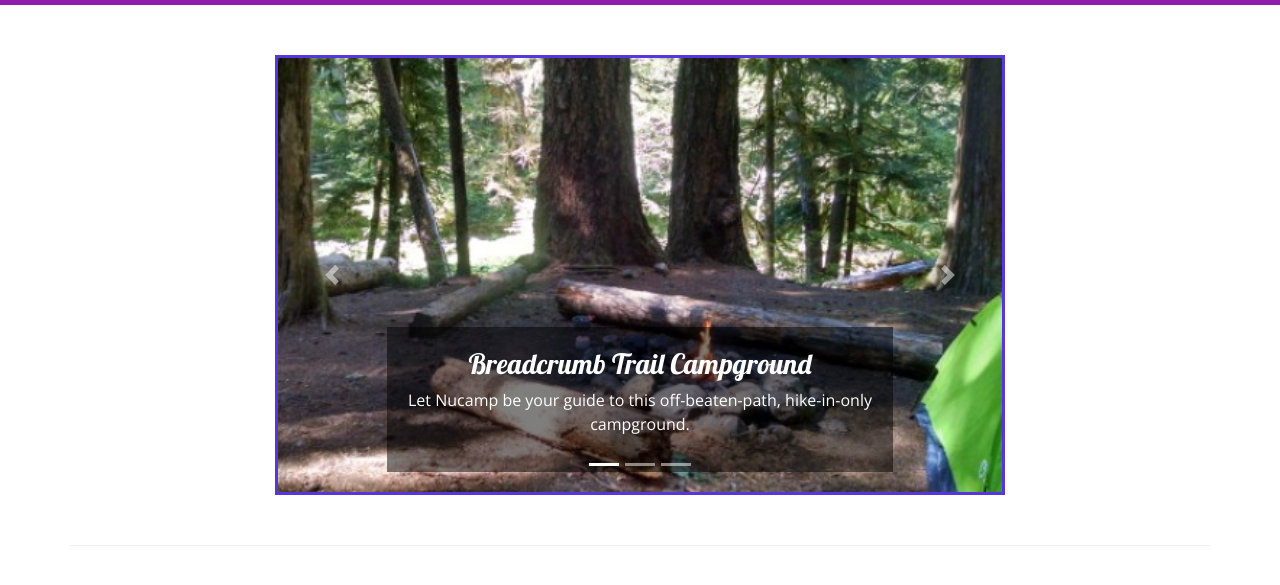
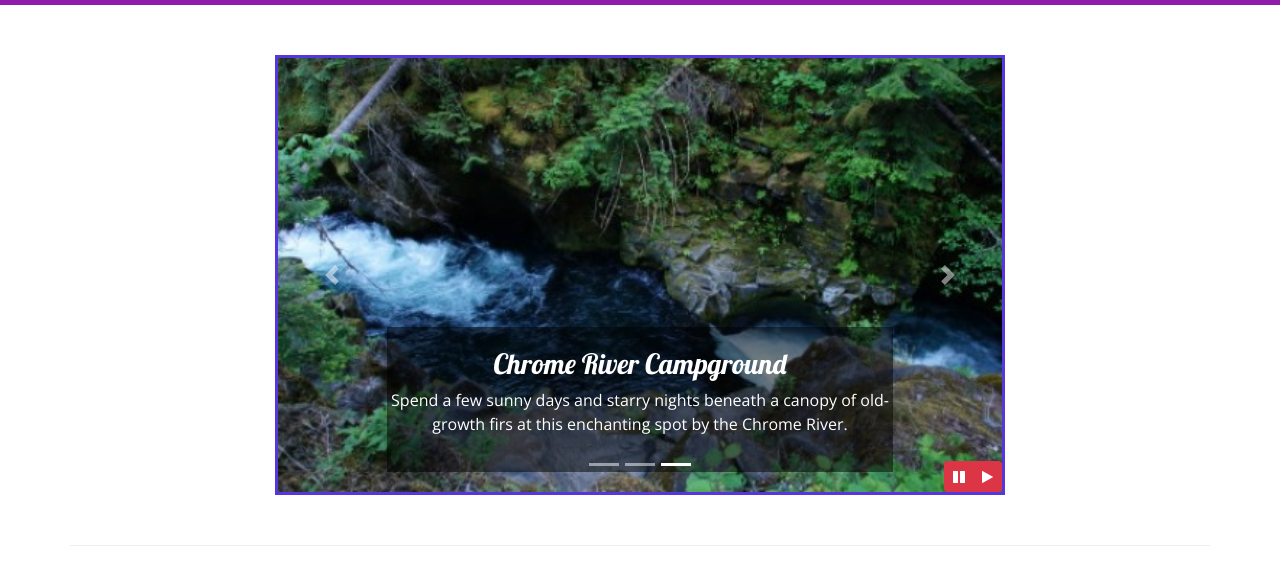
Before and after one commit to accountdaniel/camp-nucamp, a website: page index.html in a window 1280 px wide. Shown: the part 215-800 px from the top of the page. Drawn offline with nearby package versions, Linux system fonts and the light colour scheme.

Commit message:
Bootstrap and jQuery p1

```diff
--- a/index.html
+++ b/index.html
@@ -198,6 +198,15 @@
                         <span class="sr-only">Next</span>
                     </a>
 
+                    <div class="btn-group" id="carouselButton">
+                        <button class="btn btn-danger btn-sm" id="carouselPause">
+                            <i class="fa fa-pause"></i>
+                        </button>
+                        <button class="btn btn-danger btn-sm" id="carouselPlay">
+                            <i class="fa fa-play"></i>
+                        </button>
+                    </div>
+
 
                 </div>
 
@@ -290,6 +299,16 @@
         <script src="node_modules/popper.js/dist/umd/popper.min.js"></script>
         <script src="node_modules/bootstrap/dist/js/bootstrap.min.js"></script>
         <script>$('#reserveModal').modal(options)</script>
+        <script>$( document).ready(function() {
+            $(".carousel").carousel( { interval: 2000 } );
+            $("#carouselPause").click(function(){
+                $(".carousel").carousel("pause");
+            });
+            $("#carouselPlay").click(function(){
+                $(".carousel").carousel("cycle");
+            });
+        });
+            </script>
 
 
 </body>
--- a/style.css
+++ b/style.css
@@ -51,3 +51,10 @@ footer {
 .carousel {
     border: solid #5637DD;
 }
+#carouselButton {
+    position: absolute;
+    right: 0;
+    bottom: 0;
+    z-index: 100;
+
+}
```
